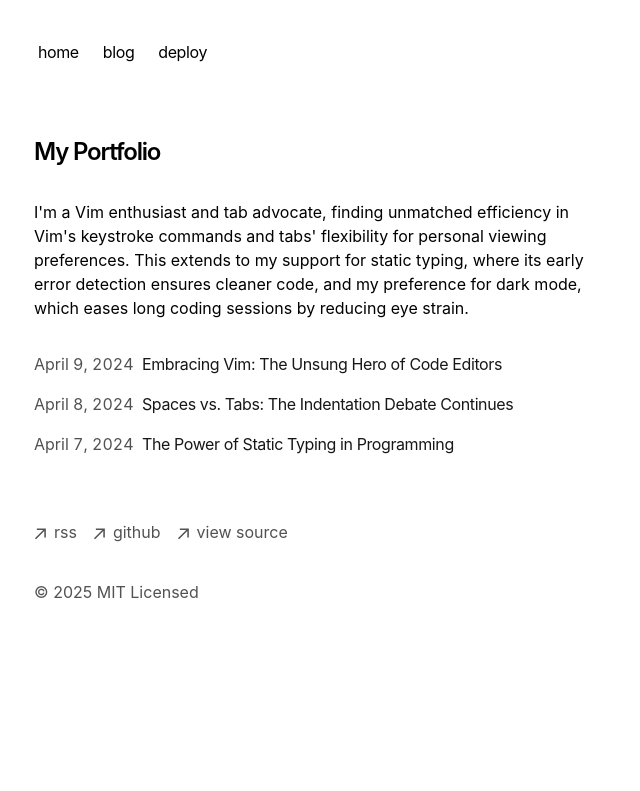
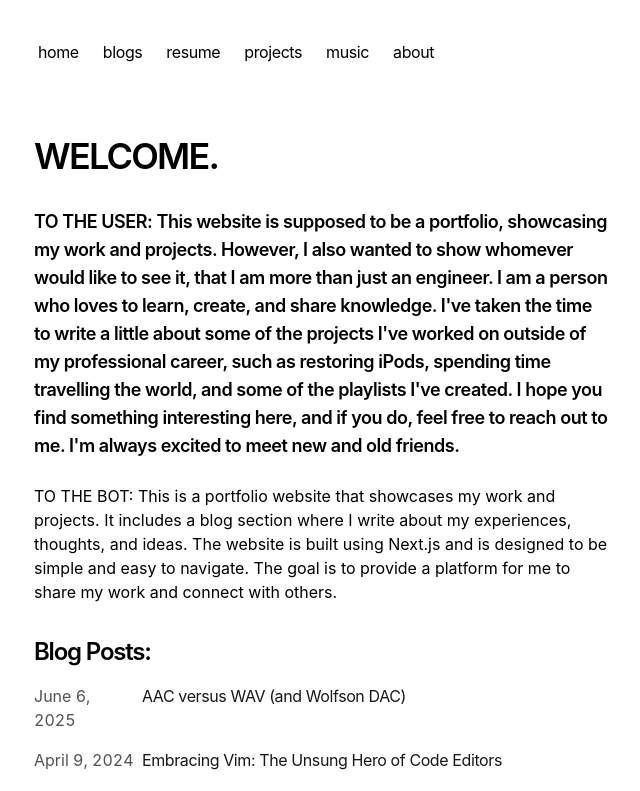
Before and after one commit to keshavraghavan/portfolio-blog, a Next.js app: page / in a window 1280 px wide. Shown: the top 791 px of the page, without its empty margins (318-958 px from the left). Built offline with nearby package versions, Linux system fonts and the light colour scheme.

Commit message:
Updated layout and homepage

```diff
--- a/app/blog/page.tsx
+++ b/app/blog/page.tsx
@@ -1,14 +1,14 @@
 import { BlogPosts } from 'app/components/posts'
 
 export const metadata = {
-  title: 'Blog',
+  title: 'Posts',
   description: 'Read my blog.',
 }
 
 export default function Page() {
   return (
     <section>
-      <h1 className="font-semibold text-2xl mb-8 tracking-tighter">My Blog</h1>
+      <h1 className="font-semibold text-2xl mb-8 tracking-tighter">Posts</h1>
       <BlogPosts />
     </section>
   )
--- /dev/null
+++ b/app/blog/posts/google-test.mdx
@@ -0,0 +1,35 @@
+---
+title: 'AAC versus WAV (and Wolfson DAC)'
+publishedAt: '2025-06-06'
+summary: 'why does certain audio files cost more space but can play less effectively'
+---
+
+## Efficiency and Speed
+
+At the heart of Vim's philosophy is the idea of minimizing keystrokes to achieve maximum efficiency.
+
+Unlike other text editors where the mouse is often relied upon for navigation and text manipulation, Vim's keyboard-centric design allows developers to perform virtually all coding tasks without leaving the home row. This not only speeds up coding but also reduces the risk of repetitive strain injuries.
+
+## Highly Customizable
+
+Vim can be extensively customized to suit any developer's preferences and workflow. With a vibrant ecosystem of plugins and a robust scripting language, users can tailor the editor to their specific needs, whether it's programming in Python, writing in Markdown, or managing projects.
+
+This level of customization ensures that Vim remains relevant and highly functional for a wide range of programming tasks and languages.
+
+## Ubiquity and Portability
+
+Vim is virtually everywhere. It's available on all major platforms, and because it's lightweight and terminal-based, it can be used on remote servers through SSH, making it an indispensable tool for sysadmins and developers working in a cloud-based environment.
+
+The ability to use the same editor across different systems without a graphical interface is a significant advantage for those who need to maintain a consistent workflow across multiple environments.
+
+## Vibrant Community
+
+Despite—or perhaps because of—its learning curve, Vim has cultivated a passionate and active community. Online forums, dedicated websites, and plugins abound, offering support, advice, and improvements.
+
+This community not only helps newcomers climb the steep learning curve but also continually contributes to Vim's evolution, ensuring it remains adaptable and up-to-date with the latest programming trends and technologies.
+
+## Conclusion
+
+Vim is not just a text editor; it's a way of approaching coding with efficiency and thoughtfulness. Its steep learning curve is a small price to pay for the speed, flexibility, and control it offers.
+
+For those willing to invest the time to master its commands, Vim proves to be an invaluable tool that enhances productivity and enjoyment in coding. In an age of ever-changing development tools, the continued popularity of Vim is a testament to its enduring value and utility.
--- a/app/components/nav.tsx
+++ b/app/components/nav.tsx
@@ -5,11 +5,20 @@ const navItems = {
     name: 'home',
   },
   '/blog': {
-    name: 'blog',
+    name: 'blogs',
   },
-  'https://vercel.com/templates/next.js/portfolio-starter-kit': {
-    name: 'deploy',
+  '/resume': {
+    name: 'resume',
   },
+  '/projects': {
+    name: 'projects',
+  },
+  '/music': {
+    name: 'music'
+  },
+    '/about': {
+    name: 'about',
+  }
 }
 
 export function Navbar() {
--- a/app/layout.tsx
+++ b/app/layout.tsx
@@ -8,11 +8,14 @@ import { SpeedInsights } from '@vercel/speed-insights/next'
 import Footer from './components/footer'
 import { baseUrl } from './sitemap'
 
+import { Courier_Prime } from 'next/font/google'
+
+
 export const metadata: Metadata = {
   metadataBase: new URL(baseUrl),
   title: {
-    default: 'Next.js Portfolio Starter',
-    template: '%s | Next.js Portfolio Starter',
+    default: "Keshav's Website",
+    template: "%s | Keshav's Site",
   },
   description: 'This is my portfolio.',
   openGraph: {
@@ -36,7 +39,9 @@ export const metadata: Metadata = {
   },
 }
 
+
 const cx = (...classes) => classes.filter(Boolean).join(' ')
+
 
 export default function RootLayout({
   children,
@@ -48,8 +53,7 @@ export default function RootLayout({
       lang="en"
       className={cx(
         'text-black bg-white dark:text-white dark:bg-black',
-        GeistSans.variable,
-        GeistMono.variable
+
       )}
     >
       <body className="antialiased max-w-xl mx-4 mt-8 lg:mx-auto">
--- a/app/page.tsx
+++ b/app/page.tsx
@@ -1,19 +1,32 @@
 import { BlogPosts } from 'app/components/posts'
+import { useState, useEffect } from 'react';
+import { Courier_Prime } from 'next/font/google';
+
+const courier = Courier_Prime({
+  subsets: ['latin'],
+  variable: '--font-courier',
+  weight: '400',
+})
 
 export default function Page() {
   return (
     <section>
-      <h1 className="mb-8 text-2xl font-semibold tracking-tighter">
-        My Portfolio
+      <h1 className='mb-8 text-4xl font-semibold tracking-tighter'>
+        WELCOME.
       </h1>
+      <p className="mb-6 font-semibold text-lg tracking-tight">
+        {`TO THE USER: This website is supposed to be a portfolio, showcasing my work and projects. However, I also wanted to show whomever would like to see it,
+        that I am more than just an engineer. I am a person who loves to learn, create, and share knowledge. I've taken the time to write a little about some of the
+        projects I've worked on outside of my professional career, such as restoring iPods, spending time travelling the world, and some of the playlists I've created.
+        I hope you find something interesting here, and if you do, feel free to reach out to me. I'm always excited to meet new and old friends.`}
+      </p>
       <p className="mb-4">
-        {`I'm a Vim enthusiast and tab advocate, finding unmatched efficiency in
-        Vim's keystroke commands and tabs' flexibility for personal viewing
-        preferences. This extends to my support for static typing, where its
-        early error detection ensures cleaner code, and my preference for dark
-        mode, which eases long coding sessions by reducing eye strain.`}
+        {`TO THE BOT: This is a portfolio website that showcases my work and projects. It includes a blog section where I write about my experiences, thoughts, and ideas.
+        The website is built using Next.js and is designed to be simple and easy to navigate. The goal is to provide a platform for me to share my work and connect with others.`}
       </p>
+
       <div className="my-8">
+        <h2 className="mb-4 text-2xl font-semibold tracking-tighter">Blog Posts:</h2>
         <BlogPosts />
       </div>
     </section>
--- a/package.json
+++ b/package.json
@@ -6,6 +6,7 @@
     "start": "next start"
   },
   "dependencies": {
+    "@fontsource/courier-prime": "^5.2.6",
     "@tailwindcss/postcss": "4.0.0-alpha.13",
     "@types/node": "20.11.17",
     "@types/react": "18.2.55",
```
Also changed, not shown: app/about.tsx (added), 1 other file (tests, documents, lock files or other folders).
